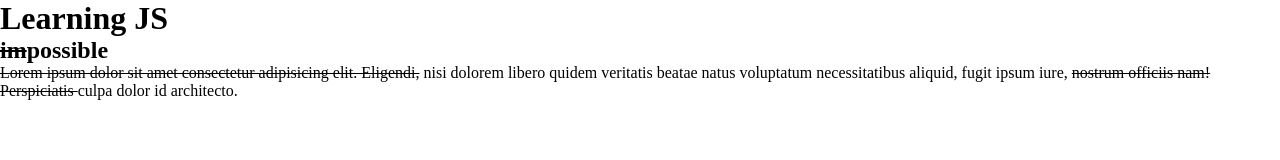
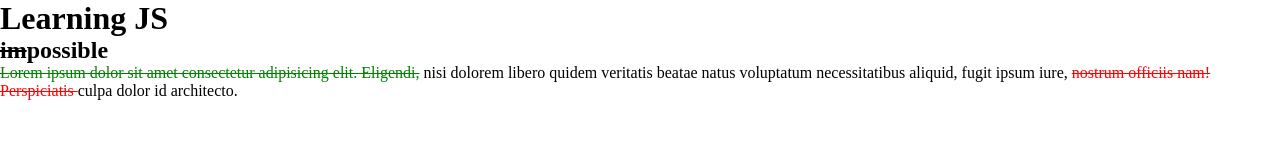
Before and after one commit to Gerrard550/kazuki, a plain HTML site: page learn.html in a window 1280 px wide. Drawn offline with Linux system fonts and the light colour scheme.

Commit message:
styling s and del

```diff
--- a/learn.css
+++ b/learn.css
@@ -8,3 +8,11 @@
   text-decoration: line-through;
   align-items: center;
 } */
+
+.strike {
+  color: red;
+}
+
+.del {
+  color: green;
+}
--- a/learn.html
+++ b/learn.html
@@ -12,12 +12,13 @@
     <h2><del>im</del>possible</h2>
 
     <p>
-      <del
+      <del class="del"
         >Lorem ipsum dolor sit amet consectetur adipisicing elit. Eligendi,</del
       >
       nisi dolorem libero quidem veritatis beatae natus voluptatum
       necessitatibus aliquid, fugit ipsum iure,
-      <s>nostrum officiis nam! Perspiciatis </s>culpa dolor id architecto.
+      <s class="strike">nostrum officiis nam! Perspiciatis </s>culpa dolor id
+      architecto.
     </p>
   </body>
 </html>
```
